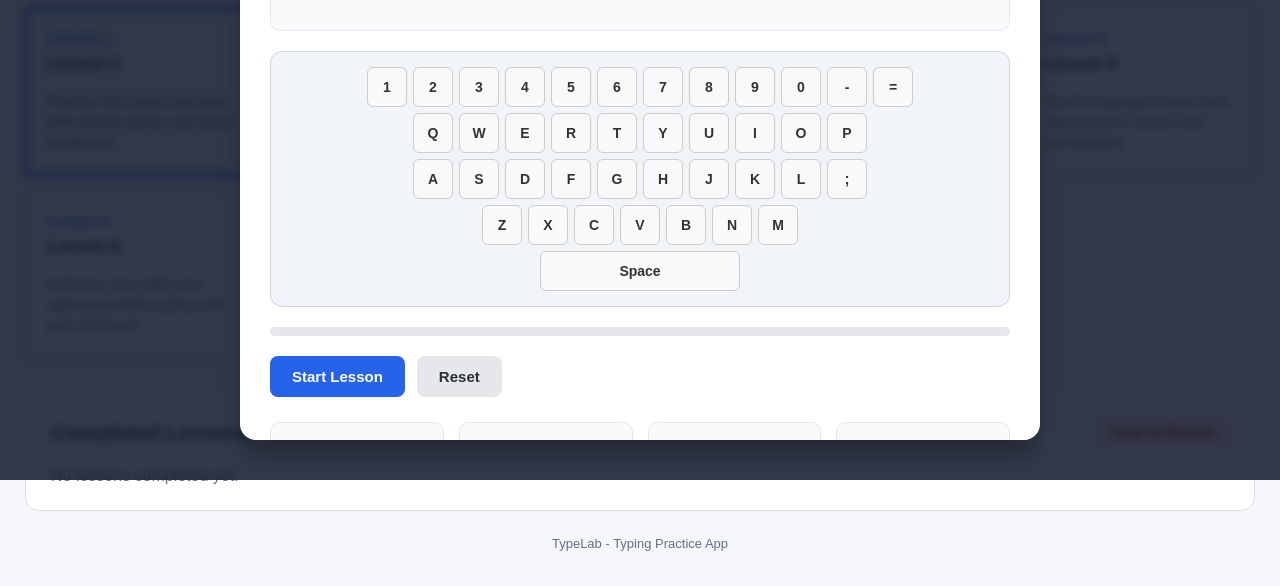
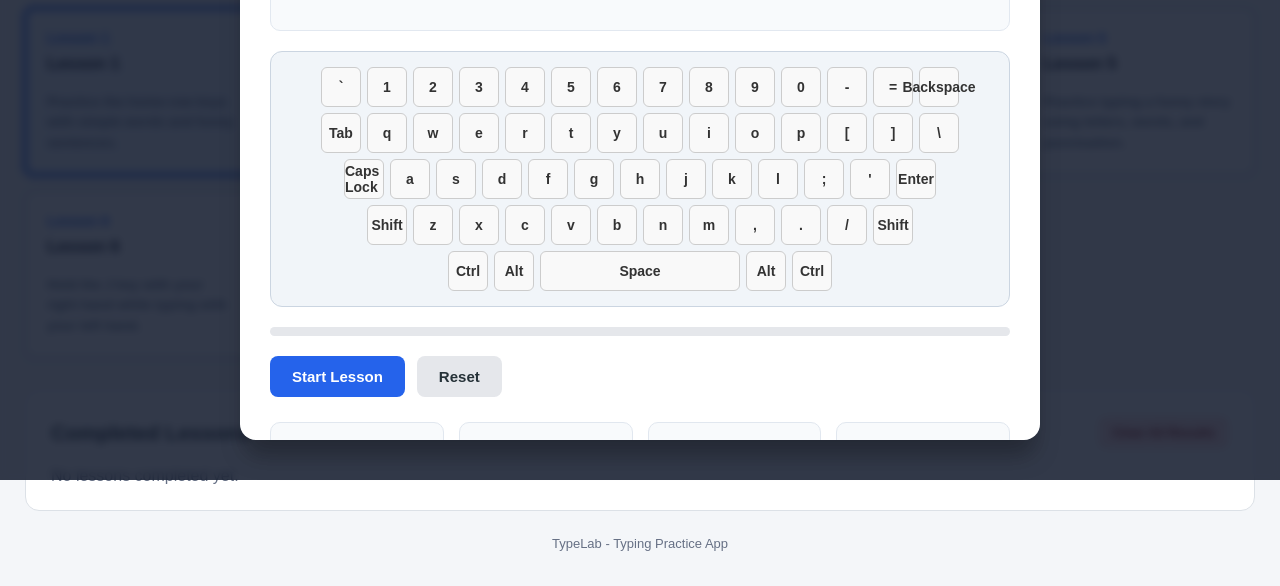
Before and after one commit to futech15/typing-practice, a plain HTML site: page index.html in a window 1280 px wide. Both pictures are taken after a click on the button 141 px from the left and 411 px from the top of the page. Shown: the part 320-906 px from the top of the page. Drawn offline with Linux system fonts and the light colour scheme.

Commit message:
Update index.html

```diff
--- a/index.html
+++ b/index.html
@@ -131,65 +131,83 @@
       <!-- Text students must type -->
       <div class="text-display" id="lessonText"></div>
 
-   <div class="virtual-keyboard" id="virtualKeyboard">
+  <div class="virtual-keyboard" id="virtualKeyboard">
   <!-- Number Row -->
   <div class="keyboard-row">
-    <div class="key" data-key="1">1</div>
-    <div class="key" data-key="2">2</div>
-    <div class="key" data-key="3">3</div>
-    <div class="key" data-key="4">4</div>
-    <div class="key" data-key="5">5</div>
-    <div class="key" data-key="6">6</div>
-    <div class="key" data-key="7">7</div>
-    <div class="key" data-key="8">8</div>
-    <div class="key" data-key="9">9</div>
-    <div class="key" data-key="0">0</div>
-    <div class="key" data-key="-">-</div>
-    <div class="key" data-key="=">=</div>
+    <div class="key key-sm" data-key="`" data-shift="~">`</div>
+    <div class="key" data-key="1" data-shift="!">1</div>
+    <div class="key" data-key="2" data-shift="@">2</div>
+    <div class="key" data-key="3" data-shift="#">3</div>
+    <div class="key" data-key="4" data-shift="$">4</div>
+    <div class="key" data-key="5" data-shift="%">5</div>
+    <div class="key" data-key="6" data-shift="^">6</div>
+    <div class="key" data-key="7" data-shift="&">7</div>
+    <div class="key" data-key="8" data-shift="*">8</div>
+    <div class="key" data-key="9" data-shift="(">9</div>
+    <div class="key" data-key="0" data-shift=")">0</div>
+    <div class="key" data-key="-" data-shift="_">-</div>
+    <div class="key" data-key="=" data-shift="+">=</div>
+    <div class="key key-special key-backspace" data-key="backspace">Backspace</div>
   </div>
 
   <!-- Top Row -->
   <div class="keyboard-row">
-    <div class="key" data-key="q">Q</div>
-    <div class="key" data-key="w">W</div>
-    <div class="key" data-key="e">E</div>
-    <div class="key" data-key="r">R</div>
-    <div class="key" data-key="t">T</div>
-    <div class="key" data-key="y">Y</div>
-    <div class="key" data-key="u">U</div>
-    <div class="key" data-key="i">I</div>
-    <div class="key" data-key="o">O</div>
-    <div class="key" data-key="p">P</div>
+    <div class="key key-special key-tab" data-key="tab">Tab</div>
+    <div class="key" data-key="q">q</div>
+    <div class="key" data-key="w">w</div>
+    <div class="key" data-key="e">e</div>
+    <div class="key" data-key="r">r</div>
+    <div class="key" data-key="t">t</div>
+    <div class="key" data-key="y">y</div>
+    <div class="key" data-key="u">u</div>
+    <div class="key" data-key="i">i</div>
+    <div class="key" data-key="o">o</div>
+    <div class="key" data-key="p">p</div>
+    <div class="key" data-key="[" data-shift="{">[</div>
+    <div class="key" data-key="]" data-shift="}">]</div>
+    <div class="key" data-key="\" data-shift="|">\</div>
   </div>
 
   <!-- Home Row -->
   <div class="keyboard-row">
-    <div class="key" data-key="a">A</div>
-    <div class="key" data-key="s">S</div>
-    <div class="key" data-key="d">D</div>
-    <div class="key" data-key="f">F</div>
-    <div class="key" data-key="g">G</div>
-    <div class="key" data-key="h">H</div>
-    <div class="key" data-key="j">J</div>
-    <div class="key" data-key="k">K</div>
-    <div class="key" data-key="l">L</div>
-    <div class="key" data-key=";">;</div>
+    <div class="key key-special key-caps" data-key="capslock">Caps Lock</div>
+    <div class="key" data-key="a">a</div>
+    <div class="key" data-key="s">s</div>
+    <div class="key" data-key="d">d</div>
+    <div class="key" data-key="f">f</div>
+    <div class="key" data-key="g">g</div>
+    <div class="key" data-key="h">h</div>
+    <div class="key" data-key="j">j</div>
+    <div class="key" data-key="k">k</div>
+    <div class="key" data-key="l">l</div>
+    <div class="key" data-key=";" data-shift=":">;</div>
+    <div class="key" data-key="'" data-shift='"'>'</div>
+    <div class="key key-special key-enter" data-key="enter">Enter</div>
   </div>
 
   <!-- Bottom Row -->
   <div class="keyboard-row">
-    <div class="key" data-key="z">Z</div>
-    <div class="key" data-key="x">X</div>
-    <div class="key" data-key="c">C</div>
-    <div class="key" data-key="v">V</div>
-    <div class="key" data-key="b">B</div>
-    <div class="key" data-key="n">N</div>
-    <div class="key" data-key="m">M</div>
+    <div class="key key-special key-shift" data-key="shift">Shift</div>
+    <div class="key" data-key="z">z</div>
+    <div class="key" data-key="x">x</div>
+    <div class="key" data-key="c">c</div>
+    <div class="key" data-key="v">v</div>
+    <div class="key" data-key="b">b</div>
+    <div class="key" data-key="n">n</div>
+    <div class="key" data-key="m">m</div>
+    <div class="key" data-key="," data-shift="<">,</div>
+    <div class="key" data-key="." data-shift=">">.</div>
+    <div class="key" data-key="/" data-shift="?">/</div>
+    <div class="key key-special key-shift" data-key="shift">Shift</div>
   </div>
 
-  <!-- Space Row -->
+  <!-- Space / Modifiers Row -->
   <div class="keyboard-row">
+    <div class="key key-special" data-key="control">Ctrl</div>
+    <div class="key key-special" data-key="alt">Alt</div>
     <div class="key key-space" data-key=" ">Space</div>
+    <div class="key key-special" data-key="alt">Alt</div>
+    <div class="key key-special" data-key="control">Ctrl</div>
   </div>
 </div>
 
```
